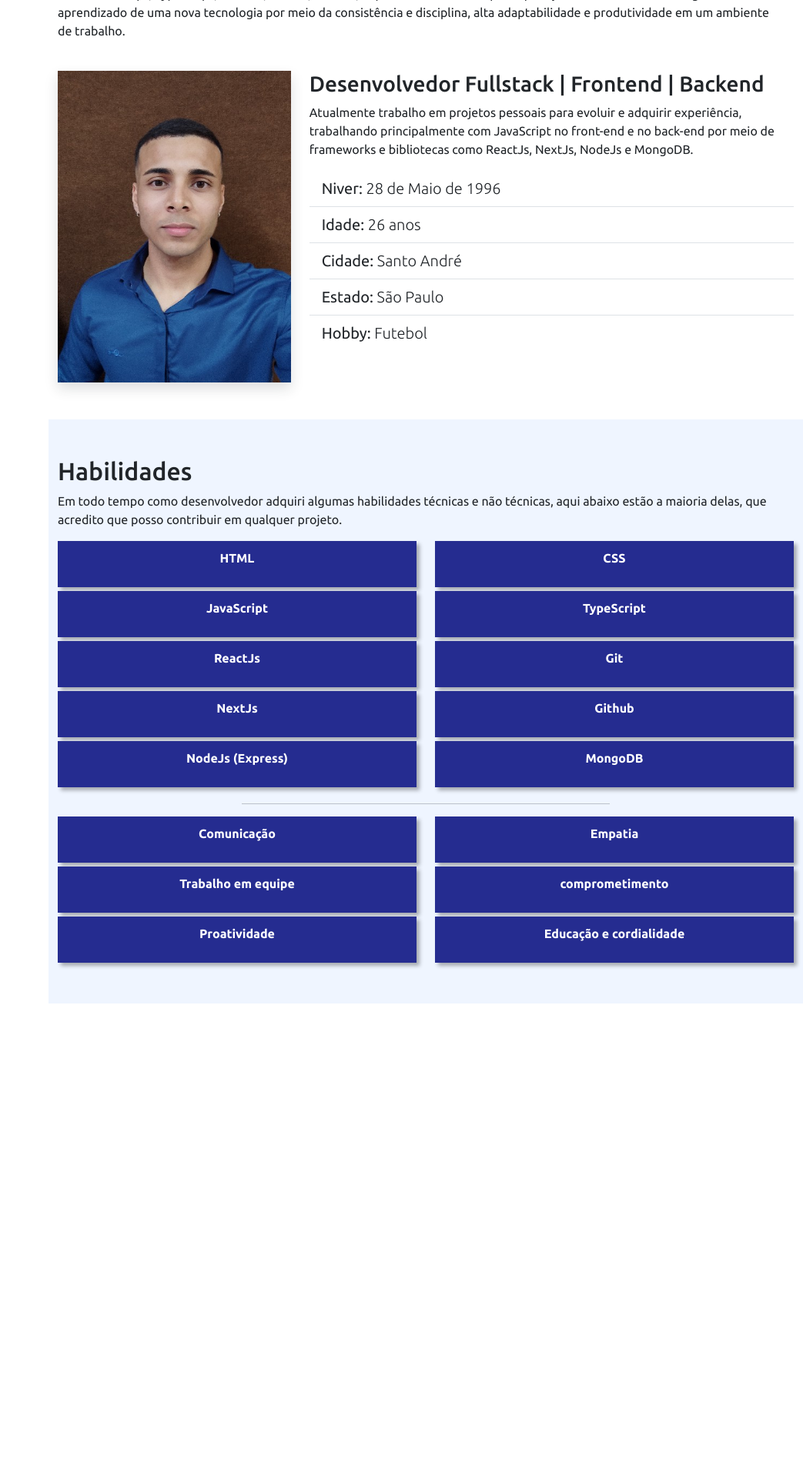
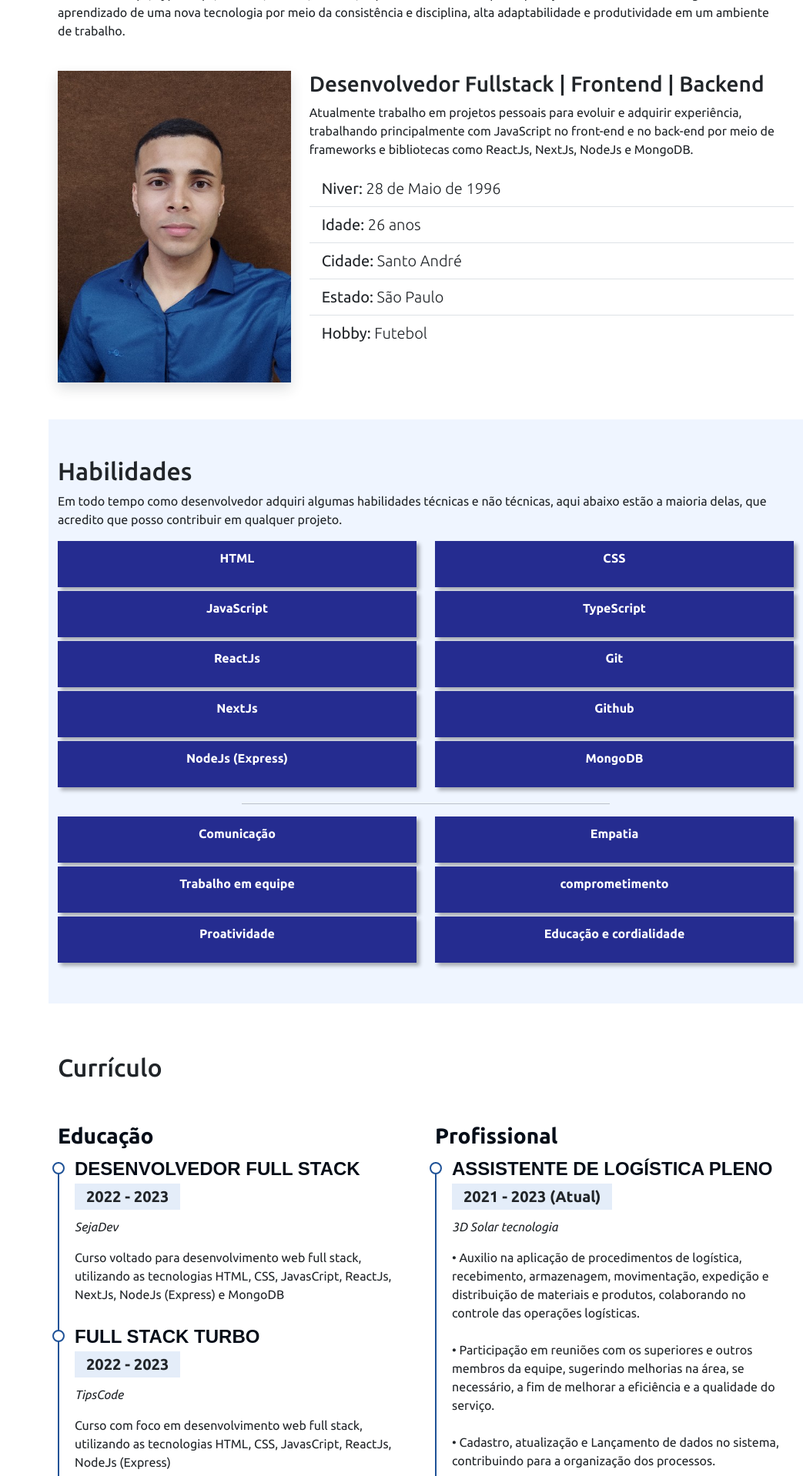
Before and after one commit to NJesus144/Portfolio, a Flask app: page / in a window 1280 px wide. Shown: the part 1002-2920 px from the top of the page at 77% size, without its empty margins (237-1280 px from the left). Before the commit the page ends 2306 px from the top, so only its background shows below. Run offline with Flask 2, Linux system fonts and the light colour scheme; some libraries are stand-ins or nearby versions.

Commit message:
Adicionada a seção currículo

```diff
--- a/static/style.css
+++ b/static/style.css
@@ -200,5 +200,47 @@ i.menu-mobile {
 .box P{
   color: #fff;
   font-weight: bold;
+}
 
+.cv .cv-title{
+  font-weight: 700;
+  margin-top: 20px;
+  margin-bottom: 20px;
+  color: #050d18;
 }
+
+.cv .cv-item{
+  padding: 0 0 20px 20px;
+  margin-top: -2px;
+  border-left: 2px solid #1f5297;
+  position: relative;
+}
+
+.cv .cv-item h4{
+  line-height: 18px;
+  font-weight: 600;
+  text-transform: uppercase;
+  font-family: "Poppins", sans-serif;
+  color: #050d18;
+  margin-bottom: 10px;
+}
+
+.cv .cv-item h5{
+  background-color: #e4edf9;
+  padding: 5px 15px;
+  display: inline-block;
+  font-weight: 600;
+  margin-bottom: 10px;
+}
+
+.cv .cv-item::before{
+  content: "";
+  position: absolute;
+  top: 0;
+  left: -9px;
+  width: 16px;
+  height: 16px;
+  border: 2px solid #1f5297;
+  background-color: #fff;
+  border-radius: 50%;
+}
--- a/templates/index.html
+++ b/templates/index.html
@@ -50,14 +50,18 @@
           <a class="nav-link" href="#habilidades">
             <i class="bi bi-list-check"></i> Habilidades</a>
         </li>
+        <li class="nav-item">
+          <a class="nav-link" href="#curriculo">
+            <i class="bi bi-file-earmark"></i> Currículo</a>
+        </li>
         </li>
         <li class="nav-item">
-          <a class="nav-link" href="#"> <i class="bi bi-collection"></i>
+          <a class="nav-link" href="#portfolio"> <i class="bi bi-collection"></i>
             Portfólio</a>
         </li>
         </li>
         <li class="nav-item">
-          <a class="nav-link" href="#">
+          <a class="nav-link" href="#contato">
             <i class="bi bi-envelope"></i> Contato</a>
         </li>
         </li>
@@ -230,6 +234,67 @@
       </div>
     </section>
 
+    <section class="mt-5 cv" id="curriculo">
+      <div class="container pb-5">
+        <h2 class="pt-3 pb-4">Currículo</h2>
+
+        <div class="row">
+          <div class="col-md-6">
+            <h3 class="cv-title">Educação</h3>
+
+            <div class="cv-item">
+              <h4>Desenvolvedor Full Stack</h4>
+              <h5>2022 - 2023</h5>
+              <p><em>SejaDev</em></p>
+              <p>Curso voltado para desenvolvimento web full stack, utilizando as tecnologias
+                HTML, CSS, JavasCript, ReactJs, NextJs, NodeJs (Express) e MongoDB</p>
+            </div>
+
+            <div class="cv-item">
+              <h4>Full Stack Turbo</h4>
+              <h5>2022 - 2023</h5>
+              <p><em>TipsCode</em></p>
+              <p>Curso com foco em desenvolvimento web full stack, utilizando as tecnologias
+                HTML, CSS, JavasCript, ReactJs, NodeJs (Express)</p>
+            </div>
+
+            <div class="cv-item">
+              <h4>Desenvolvimento Web</h4>
+              <h5>2021 - 2022</h5>
+              <p><em>B7web</em></p>
+              <p>Curso de desenvolvimento web, onde aprendi a usar as tecnologias HTML, CSS, JavasCript e ReactJs.</p>
+            </div>
+          </div>
+
+          <div class="col-md-6">
+            <h3 class="cv-title">Profissional</h3>
+
+            <div class="cv-item">
+              <h4>Assistente de logística pleno</h4>
+              <h5>2021 - 2023 (Atual) </h5>
+              <p><em>3D Solar tecnologia</em></p>
+              <p>
+                • Auxilio na aplicação de procedimentos de logística,
+                recebimento, armazenagem, movimentação, expedição e
+                distribuição de materiais e produtos, colaborando no
+                controle das operações logísticas. <br> <br>
+
+                • Participação em reuniões com os superiores e outros
+                membros da equipe, sugerindo melhorias na área, se
+                necessário, a fim de melhorar a eficiência e a qualidade do
+                serviço. <br> <br>
+
+                • Cadastro, atualização e Lançamento de dados no sistema,
+                contribuindo para a organização dos processos.
+              </p>
+            </div>
+          </div>
+        </div>
+      </div>
+      </div>
+    </section>
+
+
   </main>
 
 
```
